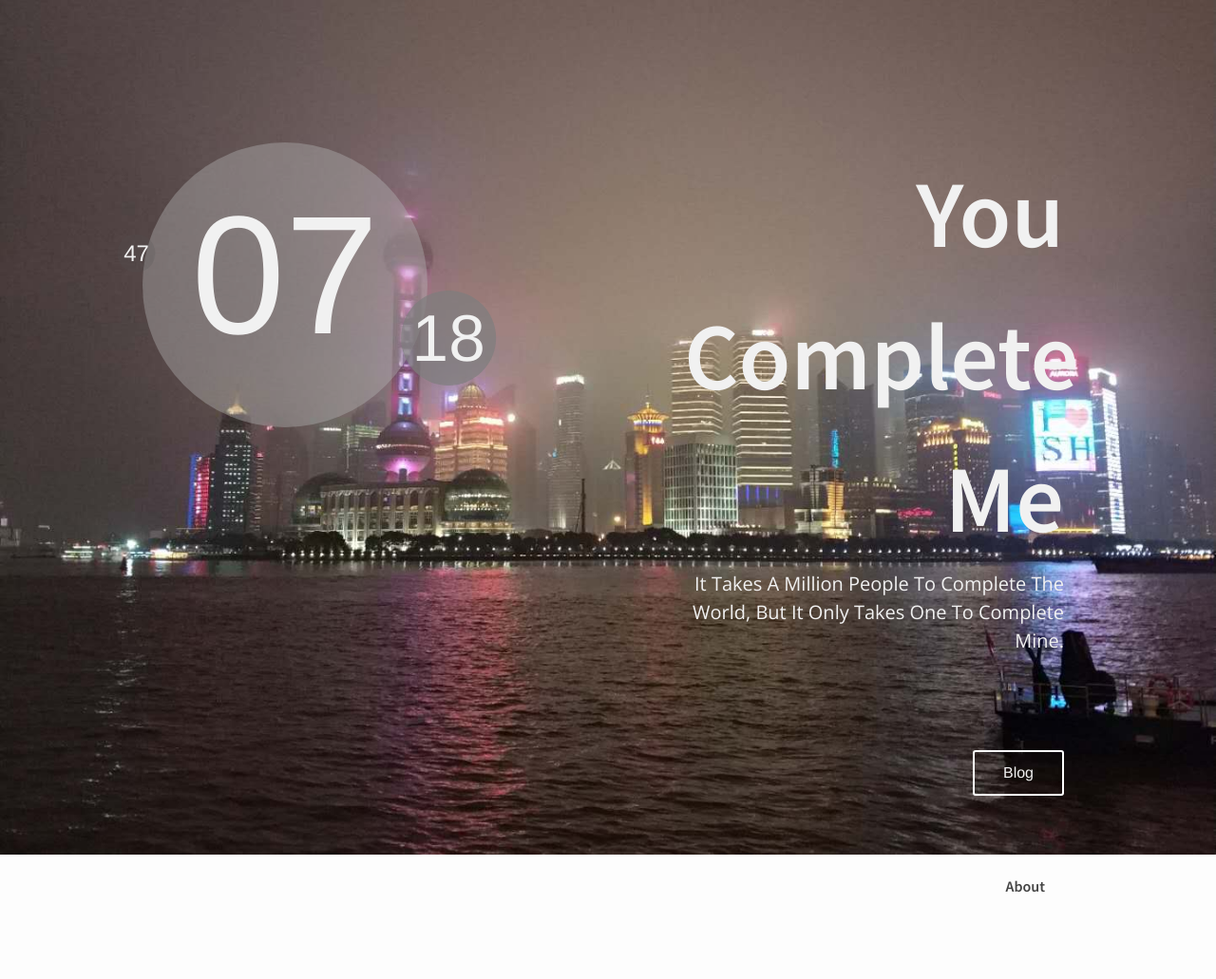
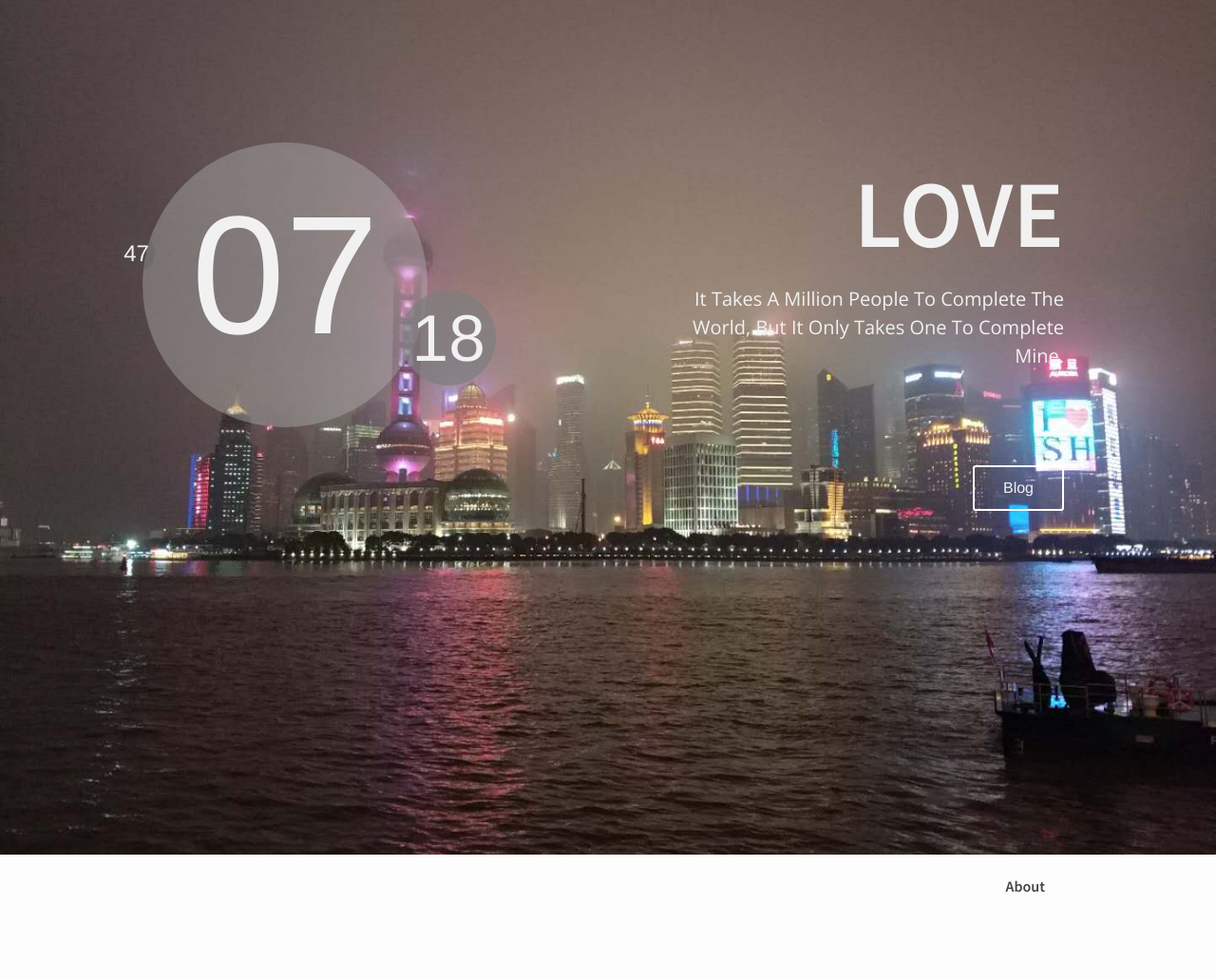
Before and after one commit to goodbobobo/goodbobobo.github.io, a Jekyll site: the page built from index.html, in a window 1280 px wide. Shown: the whole page at 95% size. Built offline with Jekyll 4.4.1, drawn with Linux system fonts in a browser that asks for light colours.

Commit message:
commit with love!

```diff
--- a/_config.yml
+++ b/_config.yml
@@ -1,5 +1,5 @@
 # Site settings
-title: You Complete Me
+title: LOVE
 email: borgwang@126.com
 description: > # this means to ignore newlines until "baseurl:"
   It Takes A Million People To Complete The World, But It Only Takes One To Complete Mine.
```
